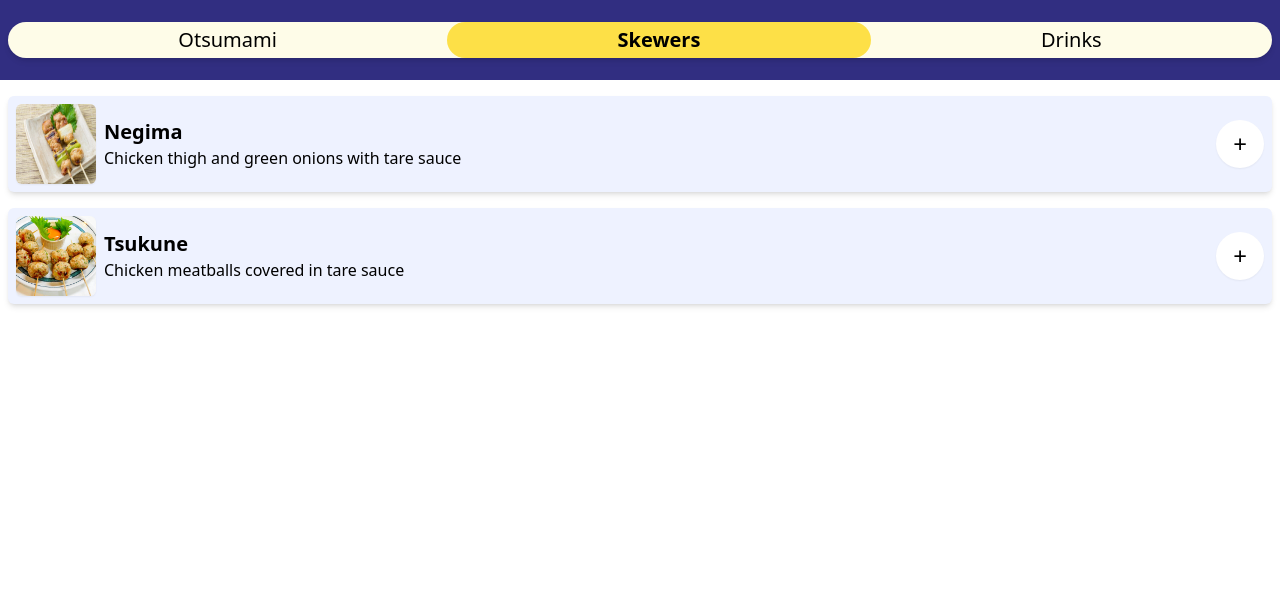
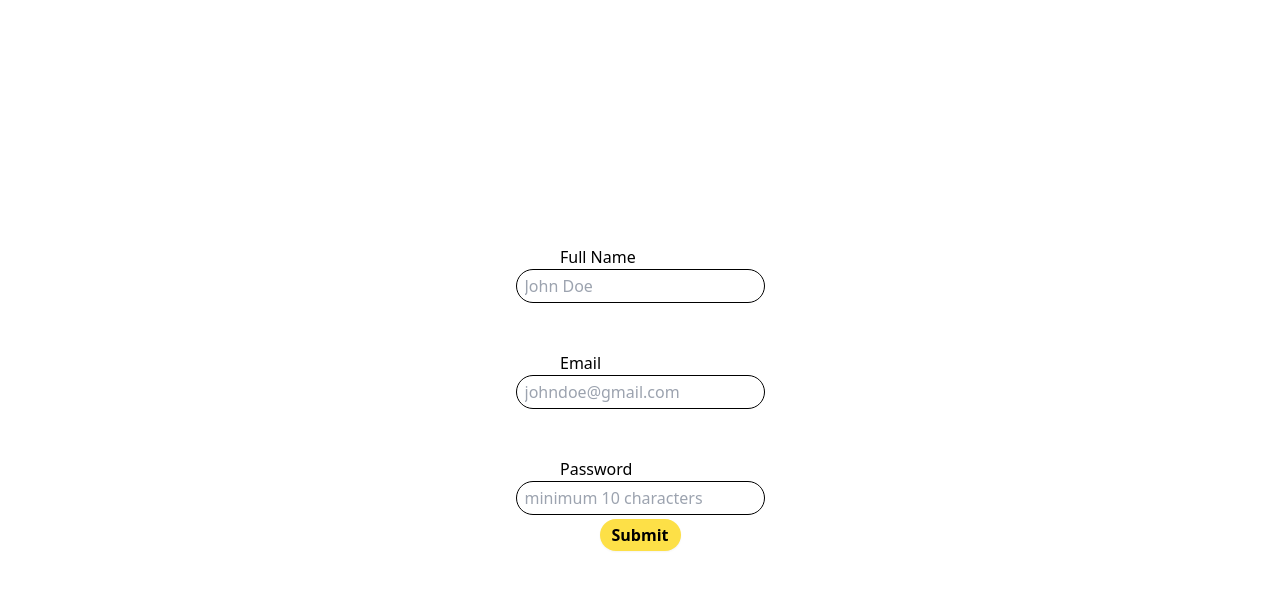
Before and after one commit to curtisbarnard/yoruyaki, a React (Create React App) app: page / in a window 1280 px wide. Shown: the top 590 px of the page. Built offline with nearby package versions, Linux system fonts and the light colour scheme.

Commit message:
base level input and buttons

```diff
--- a/src/App.js
+++ b/src/App.js
@@ -1,8 +1,9 @@
 import Menu from './components/Menu';
+import Login from './components/Login';
 export default function App() {
   return (
     <>
-      <Menu />
+      <Login />
     </>
   );
 }
--- /dev/null
+++ b/src/components/Button.js
@@ -0,0 +1,7 @@
+export default function Button(props) {
+  return (
+    <button className='font-bold m-1 px-3 py-1 rounded-full bg-yellow-300 shadow-sm'>
+      {props.title}
+    </button>
+  );
+}
--- /dev/null
+++ b/src/components/Login.js
@@ -0,0 +1,66 @@
+import React, { useState } from 'react';
+import Button from './Button';
+
+export default function Login() {
+  // Handling Form State
+  const [formData, setFormData] = React.useState({
+    name: '',
+    email: '',
+    password: '',
+  });
+
+  function handleChange(event) {
+    setFormData((prevState) => {
+      return { ...prevState, [event.target.name]: event.target.value };
+    });
+  }
+
+  // Handling Form submission
+  function handleSubmit(event) {
+    event.preventDefault();
+    console.log(formData);
+  }
+
+  // JSX to be rendered
+  return (
+    <form
+      className='w-40 h-[100vh] mx-auto flex flex-col justify-center items-center'
+      onSubmit={handleSubmit}
+    >
+      <label htmlFor='name' className='self-start'>
+        Full Name
+      </label>
+      <input
+        className='px-2 py-1 border border-black rounded-full'
+        type='text'
+        onChange={handleChange}
+        placeholder='John Doe'
+        name='name'
+        value={formData.name}
+      />
+      <label className='mt-12 self-start' htmlFor='email'>
+        Email
+      </label>
+      <input
+        className='px-2 py-1 border border-black rounded-full'
+        type='email'
+        onChange={handleChange}
+        placeholder='johndoe@gmail.com'
+        name='email'
+        value={formData.email}
+      />
+      <label className='mt-12 self-start' htmlFor='email'>
+        Password
+      </label>
+      <input
+        className='px-2 py-1 border border-black rounded-full'
+        type='password'
+        onChange={handleChange}
+        placeholder='minimum 10 characters'
+        name='password'
+        value={formData.password}
+      />
+      <Button title='Submit' />
+    </form>
+  );
+}
```
